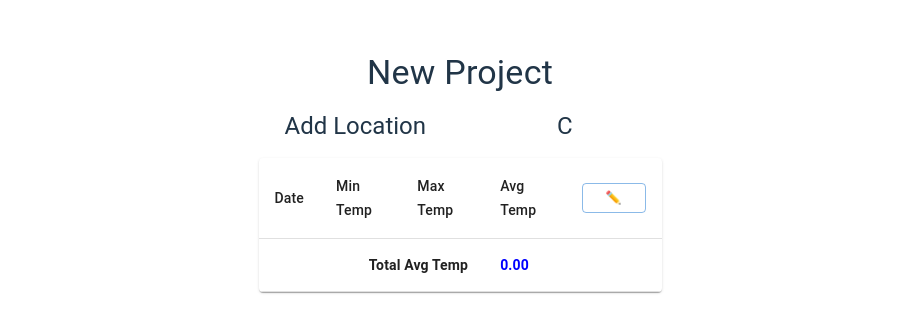
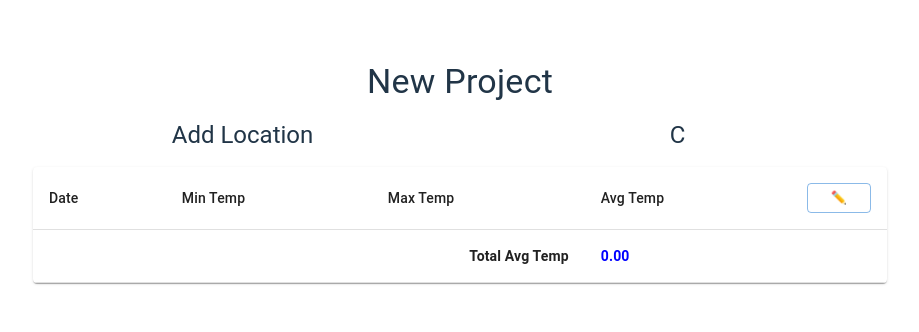
Before and after one commit to c2727c/WeatherBook, a React (Vite) app: page / in a window 1280 px wide. Shown: the part 220-552 px from the top of the page, without its empty margins (180-1099 px from the left). Built offline with nearby package versions, Linux system fonts and the light colour scheme.

Commit message:
Adjust layout

```diff
--- a/src/components/ProjectCarousel/ProjectCarousel.module.css
+++ /dev/null
@@ -1,40 +0,0 @@
-#app {
-    height: 100%;
-  }
-  html,
-  body {
-    position: relative;
-    height: 100%;
-  }
-
-  body {
-    background: #eee;
-    font-family: Helvetica Neue, Helvetica, Arial, sans-serif;
-    font-size: 14px;
-    color: #000;
-    margin: 0;
-    padding: 0;
-  }
-
-  .swiper {
-    width: 100%;
-    height: 100%;
-  }
-
-  .swiper-slide {
-    text-align: center;
-    font-size: 18px;
-    background: #fff;
-
-    /* Center slide text vertically */
-    display: flex;
-    justify-content: center;
-    align-items: center;
-  }
-
-  .swiper-slide img {
-    display: block;
-    width: 100%;
-    height: 100%;
-    object-fit: cover;
-  }
--- a/src/components/ProjectCarousel/ProjectCarousel.tsx
+++ b/src/components/ProjectCarousel/ProjectCarousel.tsx
@@ -120,11 +120,9 @@ const ProjectCarousel = () => {
         mousewheel={true}
         keyboard={true}
         modules={[Navigation, Pagination, Mousewheel, Keyboard]}
-        className="mySwiper"
       >
-        <SwiperSlide>
-          {addingProject ? (
-            <Project project={{
+        {addingProject && <SwiperSlide>
+          <Project project={{
               name: 'New Project',
               location: 'Add Location',
               unit: TempUnit.Celsius,
@@ -138,7 +136,8 @@ const ProjectCarousel = () => {
               });
               setAddingProject(false);
             }} />
-          ) : (
+        </SwiperSlide>}
+        {!addingProject && <SwiperSlide>
           <Box sx={{ p: 20, m: 15 }}>
             <Typography variant="h4" gutterBottom>
               <Button variant="contained" color="primary" onClick={handleAddProject}>
@@ -146,8 +145,7 @@ const ProjectCarousel = () => {
               </Button>
             </Typography>
           </Box>
-        )}
-        </SwiperSlide>
+          </SwiperSlide>}
         {projects.map((project, idx) => (
           <SwiperSlide key={idx}>
             <Project project={project} updateProject={(newProject) => {
```
